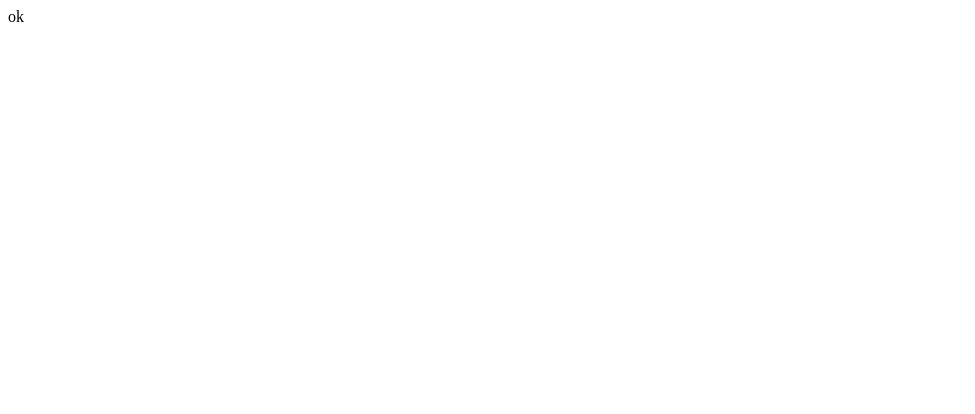
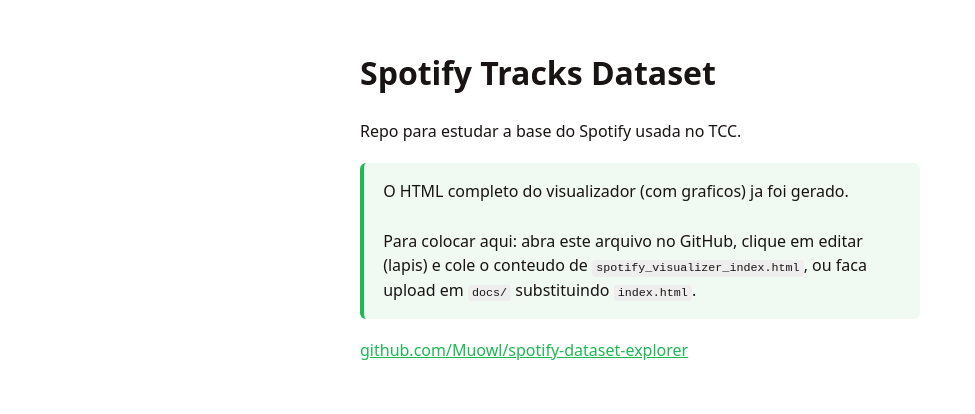
Before and after one commit to Muowl/spotify-dataset-explorer, a plain HTML site: page docs/index.html in a window 1280 px wide. Shown: the whole page, without its empty margins (0-975 px from the left). Drawn offline with Linux system fonts and the light colour scheme.

Commit message:
Atualiza pagina temporaria do visualizador

```diff
--- a/docs/index.html
+++ b/docs/index.html
@@ -1 +1,23 @@
-<!DOCTYPE html><html lang="pt-BR"><head><meta charset="UTF-8"><title>test size</title></head><body>ok</body></html>
+<!DOCTYPE html>
+<html lang="pt-BR">
+<head>
+<meta charset="UTF-8">
+<meta name="viewport" content="width=device-width, initial-scale=1">
+<title>Spotify Tracks Dataset</title>
+<style>
+body{font-family:system-ui,sans-serif;max-width:560px;margin:3rem auto;padding:0 1.2rem;line-height:1.55;color:#191414}
+.box{background:#f0faf3;border-left:4px solid #1DB954;padding:1rem 1.2rem;border-radius:6px;margin:1.2rem 0}
+code{background:#eee;padding:0.1em 0.35em;border-radius:3px;font-size:0.9em}
+a{color:#1DB954}
+</style>
+</head>
+<body>
+<h1>Spotify Tracks Dataset</h1>
+<p>Repo para estudar a base do Spotify usada no TCC.</p>
+<div class="box">
+O HTML completo do visualizador (com graficos) ja foi gerado.<br><br>
+Para colocar aqui: abra este arquivo no GitHub, clique em editar (lapis) e cole o conteudo de <code>spotify_visualizer_index.html</code>, ou faca upload em <code>docs/</code> substituindo <code>index.html</code>.
+</div>
+<p><a href="https://github.com/Muowl/spotify-dataset-explorer">github.com/Muowl/spotify-dataset-explorer</a></p>
+</body>
+</html>
```
